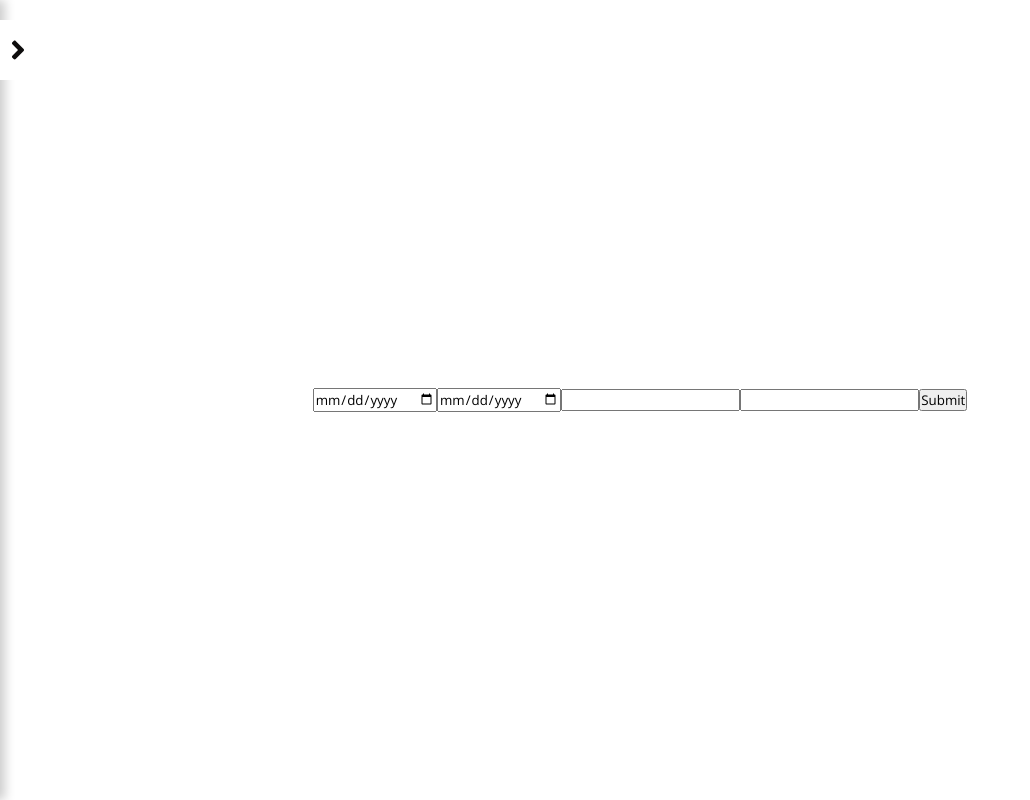
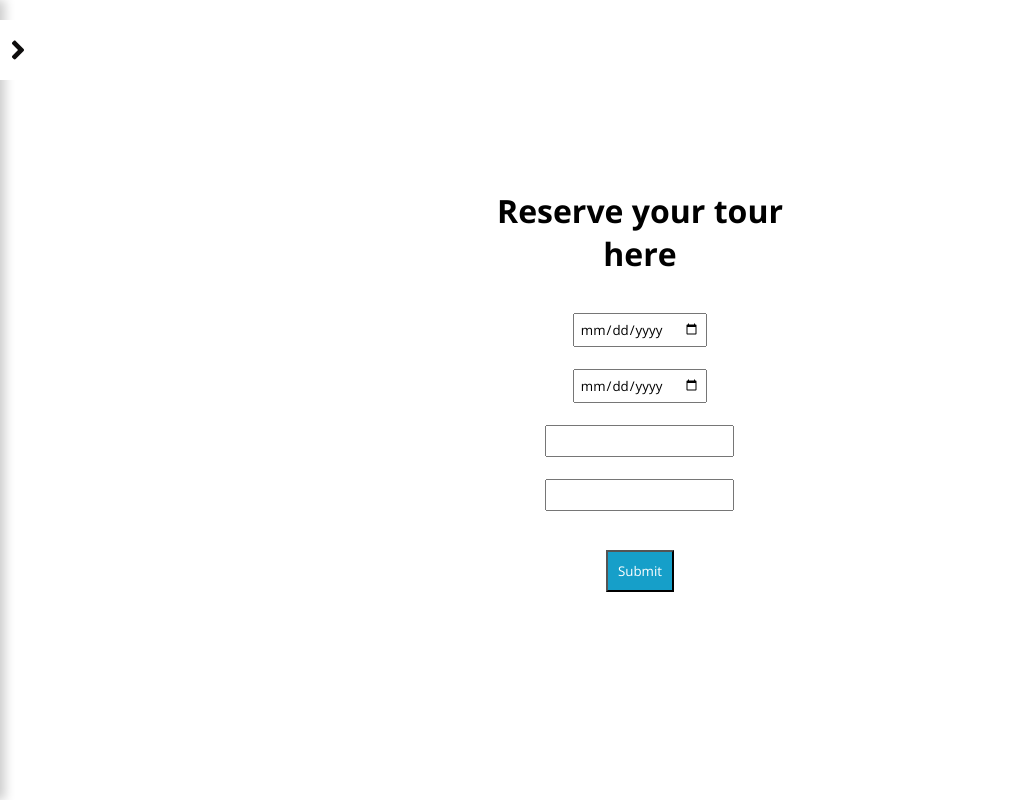
Before and after one commit to Flunavgt/oceans_and_trails_frontend, a React (Vite) app: page /reservation in a window 1280 px wide. Shown: the whole page, without its empty margins (0-1030 px from the left). Built offline with nearby package versions, Linux system fonts and the light colour scheme; no server answers.

Commit message:
reserve tour style update

```diff
--- a/src/components/Reservation/ReservationForm.jsx
+++ b/src/components/Reservation/ReservationForm.jsx
@@ -25,12 +25,13 @@ const ReservationForm = () => {
 
     return (
         <div>
-            <form onSubmit={handleSubmit}>
-                <input type="date" name="startDate" value={reservationData.startDate} onChange={handleChange} />
-                <input type="date" name="endDate" value={reservationData.endDate}  onChange={handleChange} />
-                <input type="text" name="tour_id" value={reservationData.tour_id} onChange={handleChange} />
-                <input type="text" name="user_id" value={reservationData.user_id}  onChange={handleChange} />
-                <input type="submit" value="Submit" />
+            <h1 className="form-title">Reserve your tour here</h1>
+            <form className="form-body" onSubmit={handleSubmit}>
+                <input type="date" name="startDate" value={reservationData.startDate} onChange={handleChange} /><br/>
+                <input type="date" name="endDate" value={reservationData.endDate}  onChange={handleChange} /><br/>
+                <input type="text" name="tour_id" value={reservationData.tour_id} onChange={handleChange} /><br/>
+                <input type="text" name="user_id" value={reservationData.user_id}  onChange={handleChange} /><br/>
+                <input className="sign-in" type="submit" value="Submit" />
             </form>
         </div>
     )
```
